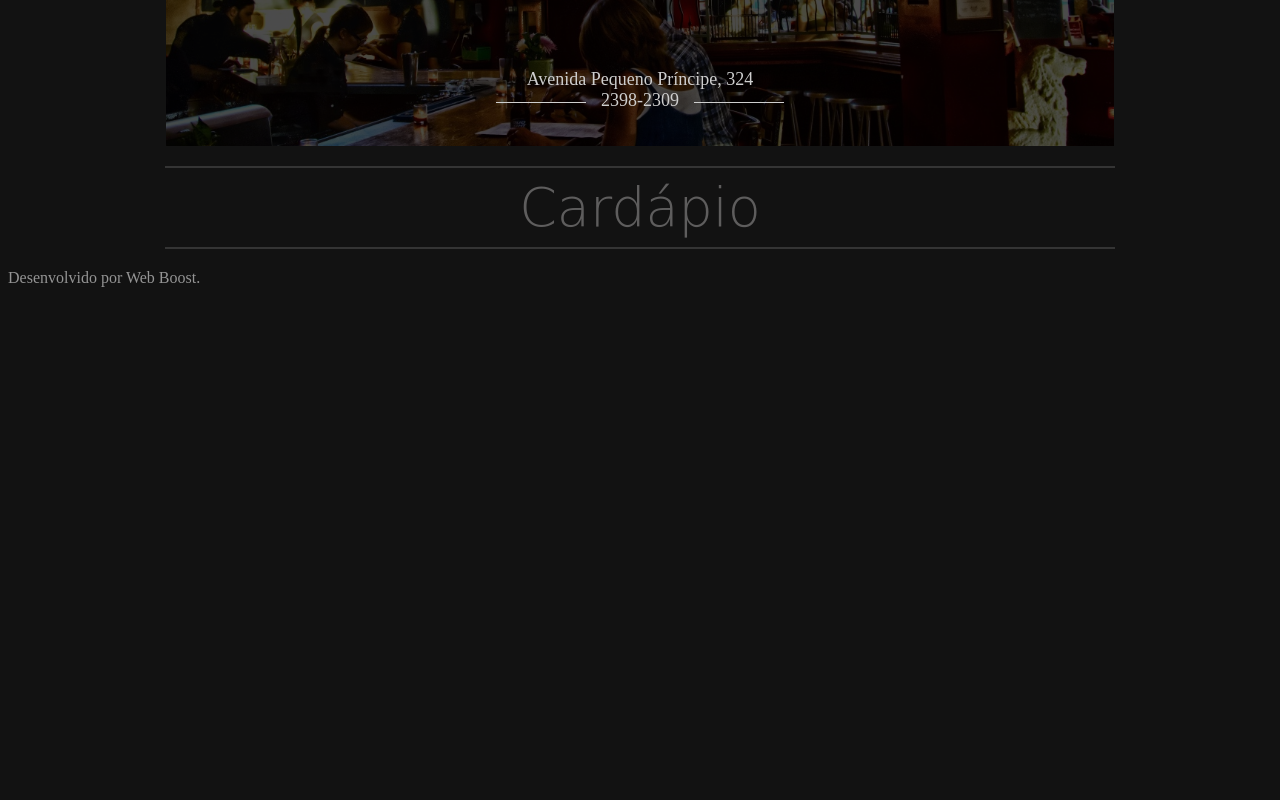
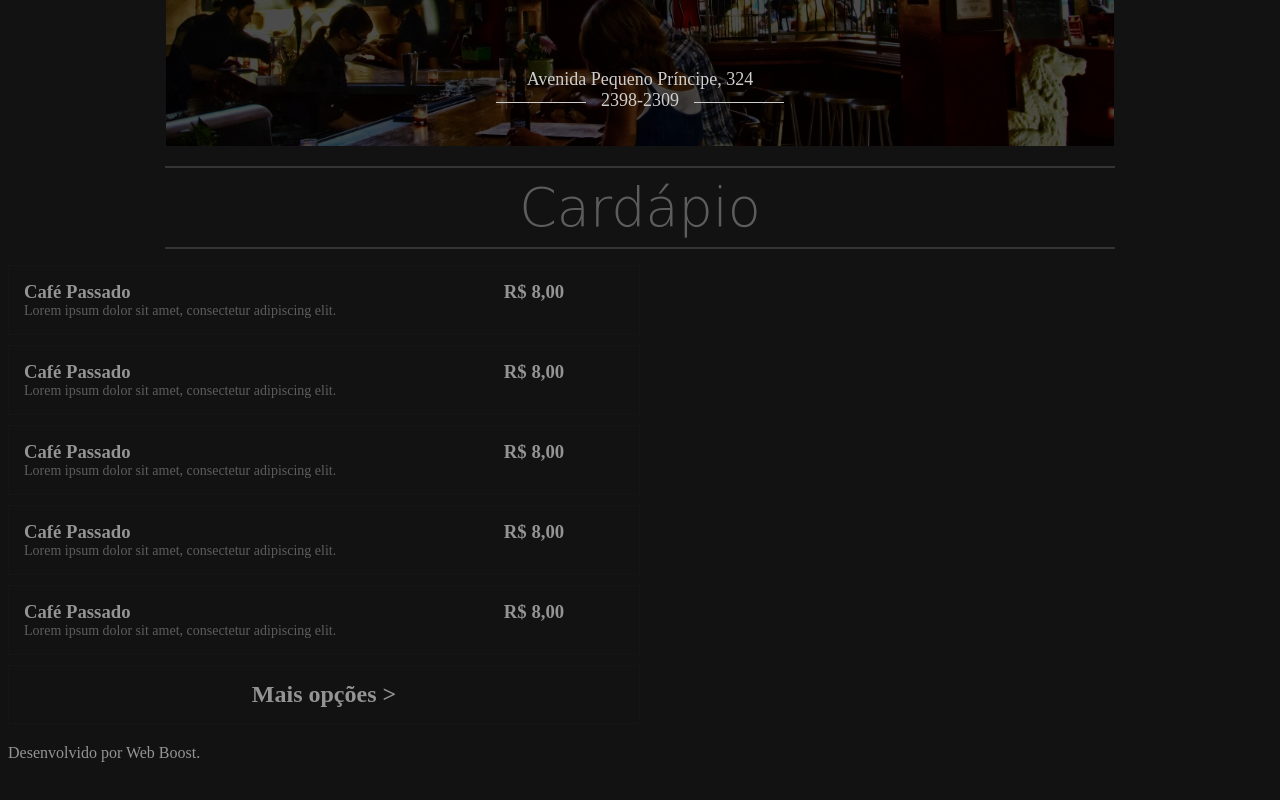
Before and after one commit to Web-Boost/CorujaCafe, a plain HTML site: page index.html in a window 1280 px wide. Shown: the part 342-1142 px from the top of the page. Drawn offline with Linux system fonts and the light colour scheme; a web font is replaced by a local one.

Commit message:
Cardapio Added.

```diff
--- a/index.html
+++ b/index.html
@@ -40,9 +40,69 @@
 
         <section id="cardapio">
             <hr>
-
             <h1>Cardápio</h1>
             <hr>
+            <ul>
+                <li>
+                    <div class="item">
+                        <h3>Café Passado</h3>
+                        <p>Lorem ipsum dolor sit amet, consectetur adipiscing elit.</p>
+                    </div>
+                    <div class="preco">
+                        <h3>
+                            R$ 8,00
+                        </h3>
+                    </div>
+                </li>
+                <li>
+                    <div class="item">
+                        <h3>Café Passado</h3>
+                        <p>Lorem ipsum dolor sit amet, consectetur adipiscing elit.</p>
+                    </div>
+                    <div class="preco">
+                        <h3>
+                            R$ 8,00
+                        </h3>
+                    </div>
+                </li>
+                <li>
+                    <div class="item">
+                        <h3>Café Passado</h3>
+                        <p>Lorem ipsum dolor sit amet, consectetur adipiscing elit.</p>
+                    </div>
+                    <div class="preco">
+                        <h3>
+                            R$ 8,00
+                        </h3>
+                    </div>
+                </li>
+                <li>
+                    <div class="item">
+                        <h3>Café Passado</h3>
+                        <p>Lorem ipsum dolor sit amet, consectetur adipiscing elit.</p>
+                    </div>
+                    <div class="preco">
+                        <h3>
+                            R$ 8,00
+                        </h3>
+                    </div>
+                </li>
+                <li>
+                    <div class="item">
+                        <h3>Café Passado</h3>
+                        <p>Lorem ipsum dolor sit amet, consectetur adipiscing elit.</p>
+                    </div>
+                    <div class="preco">
+                        <h3>
+                            R$ 8,00
+                        </h3>
+                    </div>
+                </li>
+
+                <li>
+                    <a href=""><h2>Mais opções ></h2></a>
+                </li>
+            </ul>
         </section>
 
         <footer>
--- a/style.css
+++ b/style.css
@@ -11,6 +11,12 @@ body {
   background-color: #121212;
   color: #949494;
   height: 300vh;
+  font-family: "Alegreya SC", serif;
+}
+
+a {
+  text-decoration: none;
+  color: #949494;
 }
 
 header {
@@ -133,6 +139,40 @@ div#info p#telefone::after {
   font-weight: lighter;
 }
 
+#cardapio ul {
+  padding: 0;
+}
+
+#cardapio ul * {
+  padding: 0;
+  margin: 0;
+}
+
+#cardapio ul li {
+  list-style: none;
+  display: flex;
+  flex-direction: row;
+  justify-content: space-around;
+  width: 50%;
+  box-sizing: border-box;
+  padding: 15px;
+  border: 0.5px dotted #5e5d5d15;
+  margin: 10px 0px;
+}
+
+#cardapio ul div.item {
+  width: 70%;
+  text-align: left;
+}
+
+#cardapio ul div.item p {
+  color: #5e5d5d;
+  font-size: 14px;
+}
+
+#cardapio ul div.preco {
+  width: 30%;
+}
 @media screen and (max-width: 600px) {
   header {
     width: 100%;
@@ -147,4 +187,8 @@ div#info p#telefone::after {
     width: 90%;
     margin-bottom: 20px;
   }
+
+  #cardapio ul li {
+    width: 100%;
+  }
 }
```
